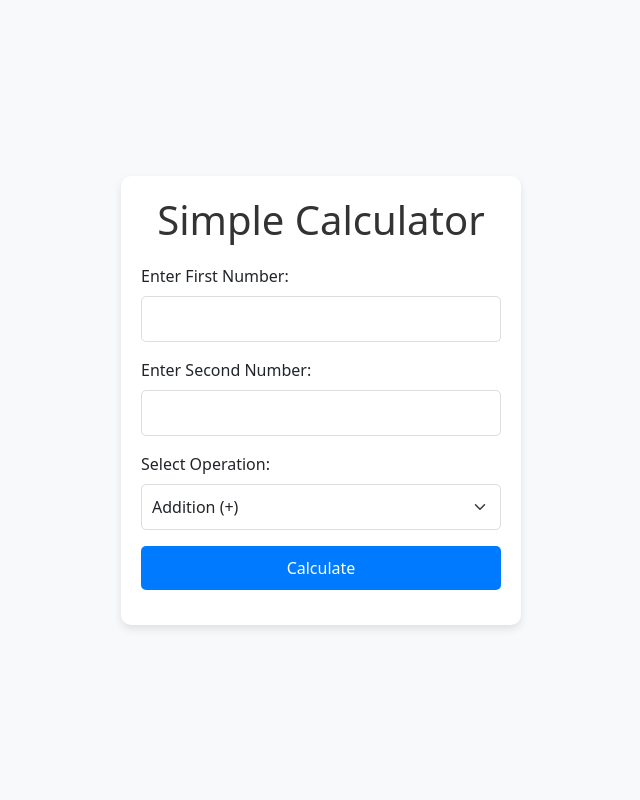
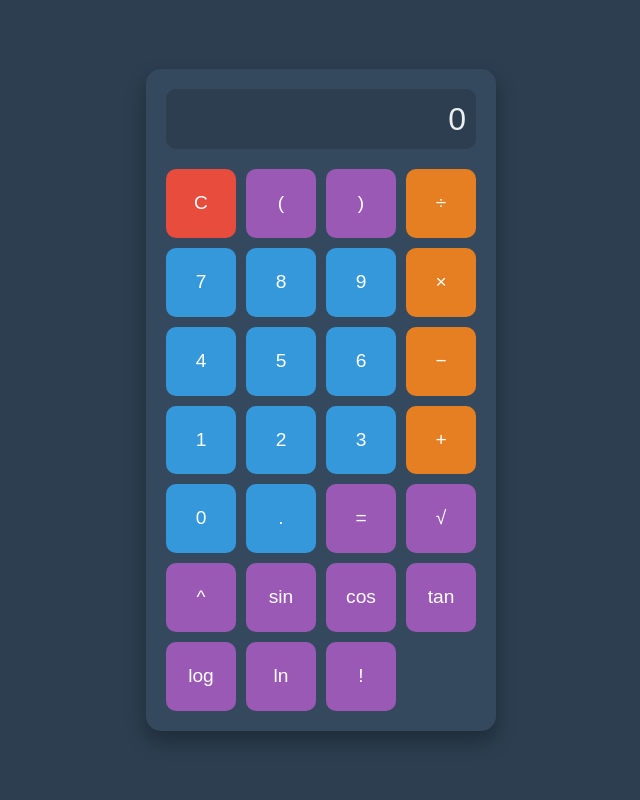
Before and after one commit to NIRMAL20062/Flask-Calculator, a Flask app: page / in a window 1280 px wide. Shown: the whole page, without its empty margins (319-959 px from the left). Run offline with Flask 3, Linux system fonts and the light colour scheme.

Commit message:
Final Updated of The CALCULATOR

```diff
--- a/templates/index.html
+++ b/templates/index.html
@@ -3,89 +3,151 @@
 <head>
     <meta charset="UTF-8">
     <meta name="viewport" content="width=device-width, initial-scale=1.0">
-    <title>Simple Calculator</title>
+    <title>Scientific Calculator</title>
     <!-- Bootstrap CSS -->
     <link href="https://cdn.jsdelivr.net/npm/bootstrap@5.3.0/dist/css/bootstrap.min.css" rel="stylesheet">
     <!-- Custom CSS -->
     <style>
         body {
-            background-color: #f8f9fa;
+            background-color: #2c3e50;
             display: flex;
             justify-content: center;
             align-items: center;
             height: 100vh;
             margin: 0;
+            font-family: 'Arial', sans-serif;
         }
         .calculator {
-            background-color: #ffffff;
+            background-color: #34495e;
             padding: 20px;
+            border-radius: 15px;
+            box-shadow: 0 10px 20px rgba(0, 0, 0, 0.3);
+            width: 350px;
+        }
+        .calculator .display {
+            background-color: #2c3e50;
+            color: #ecf0f1;
+            font-size: 2em;
+            text-align: right;
+            padding: 10px;
             border-radius: 10px;
-            box-shadow: 0 4px 8px rgba(0, 0, 0, 0.1);
-            max-width: 400px;
-            width: 100%;
+            margin-bottom: 20px;
+            height: 60px;
+            display: flex;
+            align-items: center;
+            justify-content: flex-end;
         }
-        .calculator h1 {
-            text-align: center;
-            margin-bottom: 20px;
-            color: #333;
+        .calculator .buttons {
+            display: grid;
+            grid-template-columns: repeat(4, 1fr);
+            gap: 10px;
         }
-        .calculator input, .calculator select {
-            width: 100%;
-            padding: 10px;
-            margin-bottom: 15px;
-            border: 1px solid #ddd;
-            border-radius: 5px;
-            font-size: 16px;
-        }
-        .calculator input[type="submit"] {
-            background-color: #007bff;
+        .calculator .buttons button {
+            background-color: #3498db;
             color: white;
             border: none;
+            padding: 20px;
+            font-size: 1.2em;
+            border-radius: 10px;
             cursor: pointer;
             transition: background-color 0.3s ease;
         }
-        .calculator input[type="submit"]:hover {
-            background-color: #0056b3;
+        .calculator .buttons button:hover {
+            background-color: #2980b9;
         }
-        .result {
-            margin-top: 20px;
-            text-align: center;
-            font-size: 18px;
-            color: #333;
+        .calculator .buttons button.operator {
+            background-color: #e67e22;
+        }
+        .calculator .buttons button.operator:hover {
+            background-color: #d35400;
+        }
+        .calculator .buttons button.function {
+            background-color: #9b59b6;
+        }
+        .calculator .buttons button.function:hover {
+            background-color: #8e44ad;
+        }
+        .calculator .buttons button.clear {
+            background-color: #e74c3c;
+        }
+        .calculator .buttons button.clear:hover {
+            background-color: #c0392b;
         }
     </style>
 </head>
 <body>
     <div class="calculator">
-        <h1>Simple Calculator</h1>
-        <form action="/calc" method="post">
-            <div class="mb-3">
-                <label for="num1" class="form-label">Enter First Number:</label>
-                <input type="number" id="num1" name="num1" class="form-control" required>
-            </div>
-            <div class="mb-3">
-                <label for="num2" class="form-label">Enter Second Number:</label>
-                <input type="number" id="num2" name="num2" class="form-control" required>
-            </div>
-            <div class="mb-3">
-                <label for="operation" class="form-label">Select Operation:</label>
-                <select id="operation" name="operation" class="form-select">
-                    <option value="add">Addition (+)</option>
-                    <option value="sub">Subtraction (-)</option>
-                    <option value="multi">Multiplication (×)</option>
-                    <option value="divide">Division (÷)</option>
-                </select>
-            </div>
-            <input type="submit" value="Calculate" class="btn btn-primary">
-        </form>
-        {% if result %}
-        <div class="result">
-            <strong>Result:</strong> {{ result }}
+        <div class="display" id="display">0</div>
+        <div class="buttons">
+            <button class="clear" onclick="clearDisplay()">C</button>
+            <button class="function" onclick="appendToDisplay('(')">(</button>
+            <button class="function" onclick="appendToDisplay(')')">)</button>
+            <button class="operator" onclick="appendToDisplay('/')">÷</button>
+            <button onclick="appendToDisplay('7')">7</button>
+            <button onclick="appendToDisplay('8')">8</button>
+            <button onclick="appendToDisplay('9')">9</button>
+            <button class="operator" onclick="appendToDisplay('*')">×</button>
+            <button onclick="appendToDisplay('4')">4</button>
+            <button onclick="appendToDisplay('5')">5</button>
+            <button onclick="appendToDisplay('6')">6</button>
+            <button class="operator" onclick="appendToDisplay('-')">−</button>
+            <button onclick="appendToDisplay('1')">1</button>
+            <button onclick="appendToDisplay('2')">2</button>
+            <button onclick="appendToDisplay('3')">3</button>
+            <button class="operator" onclick="appendToDisplay('+')">+</button>
+            <button onclick="appendToDisplay('0')">0</button>
+            <button onclick="appendToDisplay('.')">.</button>
+            <button class="function" onclick="calculate()">=</button>
+            <button class="function" onclick="appendToDisplay('sqrt(')">√</button>
+            <button class="function" onclick="appendToDisplay('^')">^</button>
+            <button class="function" onclick="appendToDisplay('sin(')">sin</button>
+            <button class="function" onclick="appendToDisplay('cos(')">cos</button>
+            <button class="function" onclick="appendToDisplay('tan(')">tan</button>
+            <button class="function" onclick="appendToDisplay('log(')">log</button>
+            <button class="function" onclick="appendToDisplay('ln(')">ln</button>
+            <button class="function" onclick="appendToDisplay('!')">!</button>
         </div>
-        {% endif %}
     </div>
 
-    <!-- Bootstrap JS (optional) -->
-    <script src="https://cdn.jsdelivr.net/npm/bootstrap@5.3.0/dist/js/bootstrap.bundle.min.js"></script>
+    <!-- JavaScript for Calculator Logic -->
+    <script>
+        let display = document.getElementById('display');
+
+        function appendToDisplay(value) {
+            if (display.innerText === '0' && value !== '.') {
+                display.innerText = value;
+            } else {
+                display.innerText += value;
+            }
+        }
+
+        function clearDisplay() {
+            display.innerText = '0';
+        }
+
+        function calculate() {
+            try {
+                let expression = display.innerText;
+                expression = expression.replace(/×/g, '*').replace(/÷/g, '/').replace(/\^/g, '**');
+                expression = expression.replace(/sqrt\(/g, 'Math.sqrt(');
+                expression = expression.replace(/sin\(/g, 'Math.sin(');
+                expression = expression.replace(/cos\(/g, 'Math.cos(');
+                expression = expression.replace(/tan\(/g, 'Math.tan(');
+                expression = expression.replace(/log\(/g, 'Math.log10(');
+                expression = expression.replace(/ln\(/g, 'Math.log(');
+                expression = expression.replace(/(\d+)!/g, 'factorial($1)');
+
+                let result = eval(expression);
+                display.innerText = result;
+            } catch (error) {
+                display.innerText = 'Error';
+            }
+        }
+
+        function factorial(n) {
+            if (n === 0 || n === 1) return 1;
+            return n * factorial(n - 1);
+        }
+    </script>
 </body>
 </html>
```
